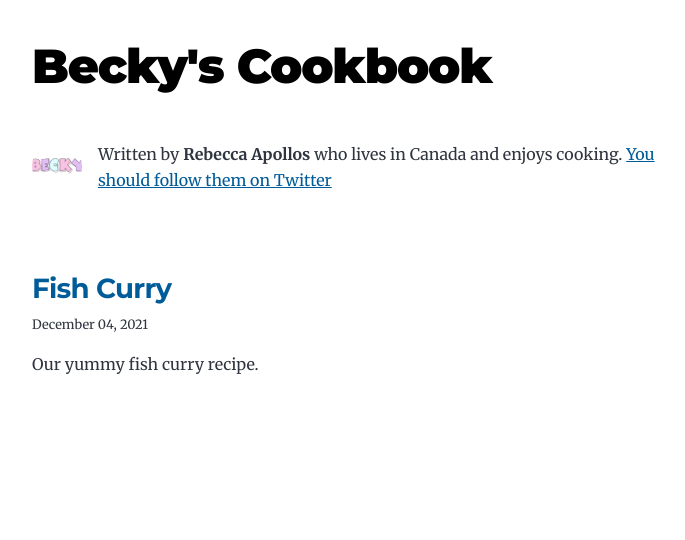
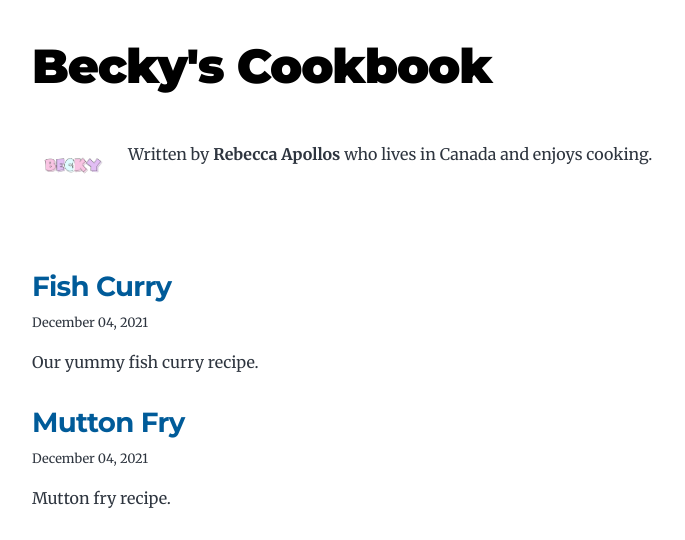
Before and after one commit to rebeccaapollos/cookbook, a Gatsby site: page / in a window 1280 px wide. Shown: the whole page, without its empty margins (292-977 px from the left). Built offline with nearby package versions, Linux system fonts and the light colour scheme; Gatsby itself is replaced by a stand-in of ours.

Commit message:
removed twitter link

```diff
--- /dev/null
+++ b/content/blog/mutton-fry/index.md
@@ -0,0 +1,5 @@
+---
+title: Mutton Fry
+date: "2021-12-04"
+description: "Mutton fry recipe."
+---
--- a/src/components/bio.js
+++ b/src/components/bio.js
@@ -37,7 +37,7 @@ const Bio = () => {
         layout="fixed"
         formats={["auto", "webp", "avif"]}
         src="../images/profile-pic.jpg"
-        width={50}
+        width={80}
         height={50}
         quality={95}
         alt="Profile picture"
@@ -46,9 +46,9 @@ const Bio = () => {
         <p>
           Written by <strong>{author.name}</strong> {author?.summary || null}
           {` `}
-          <a href={`https://twitter.com/${social?.twitter || ``}`}>
+          {/* <a href={`https://twitter.com/${social?.twitter || ``}`}>
             You should follow them on Twitter
-          </a>
+          </a> */}
         </p>
       )}
     </div>
```
